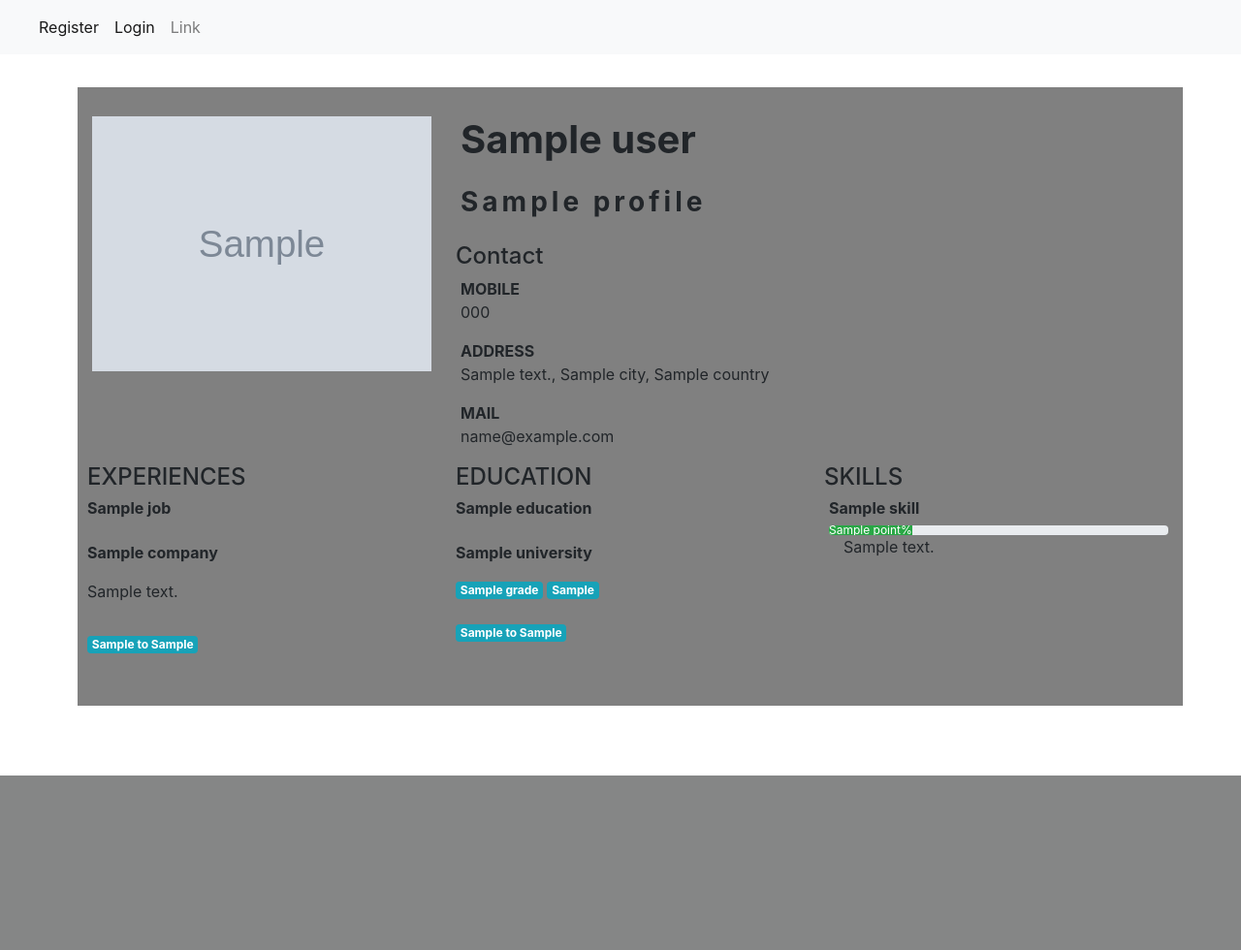
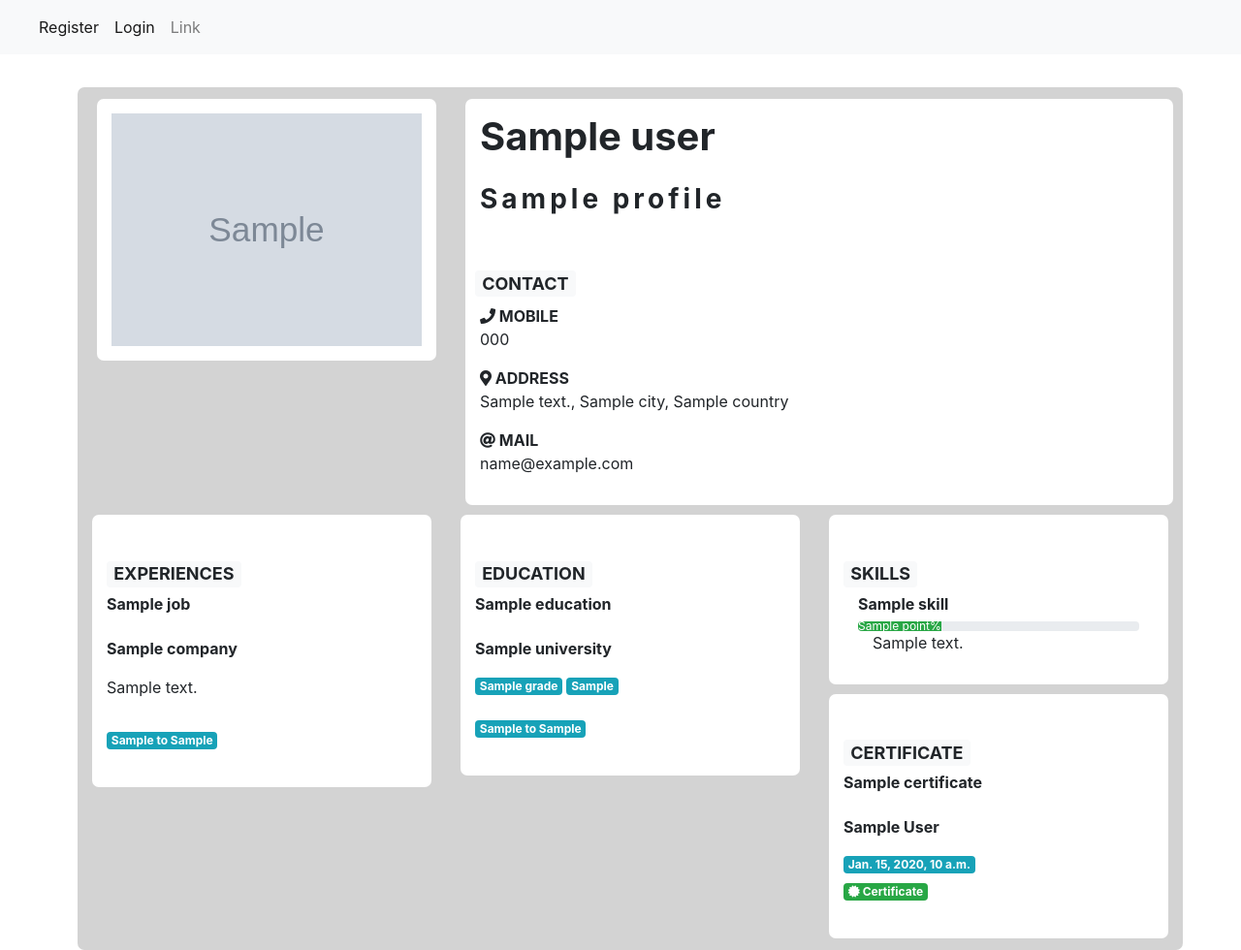
Before and after one commit to msaeiid/Qsnr_Per_V00, a Django app: template templates/Portfolio/Portfolio/detail.html in a window 1280 px wide. Shown: the whole page at 97% size. Before the commit the page ends 800 px from the top, so only its background shows below. Run offline with Django 3.2, Linux system fonts and the light colour scheme; the template is opened without the code that fills it: most values are stand-ins (such as "Sample title", 1, 10 or a date in 2020); grey boxes marked "Sample" are stand-in pictures; some libraries are stand-ins or nearby versions.

Commit message:
portfolio

```diff
--- a/templates/Agah/base.html
+++ b/templates/Agah/base.html
@@ -45,7 +45,7 @@
         .disabled{
             color: #FBD2C9;
         }
-        table, th,td,{
+        table, th,td{
             border: 1px solid #36EEE0;
         }
 
--- a/templates/Portfolio/Portfolio/detail.html
+++ b/templates/Portfolio/Portfolio/detail.html
@@ -1,13 +1,25 @@
 {% extends 'Portfolio/base.html' %}
+{% block extra_header %}
+    <link rel="stylesheet" href="https://pro.fontawesome.com/releases/v5.10.0/css/all.css"
+          integrity="sha384-AYmEC3Yw5cVb3ZcuHtOA93w35dYTsvhLPVnYs9eStHfGJvOvKxVfELGroGkvsg+p" crossorigin="anonymous"/>
+    <style>
+        h4 {
+            margin-top: 30px;
+        }
+    </style>
+{% endblock %}
 {% block title %}
     {{ profile.user.get_full_name }}
 {% endblock %}
 {% block content %}
     <div class="row">
         <div class="col-4">
+            <div class="wrapper">
                 <img src="{{ profile.image.url }}" width="100%">
             </div>
-        <div class="col-6">
+        </div>
+        <div class="col-8">
+            <div class="wrapper">
                 <div class="form-row">
                     <div class="form-group col-md-12">
                         <h1>
@@ -28,20 +40,30 @@
                 </div>
                 <div class="form-row">
                     <h4>
-                    Contact
+                        <span class="badge badge-light">CONTACT</span>
                     </h4>
                     <div class="form-group col-md-12">
-                    <strong>MOBILE</strong><br>
+                        <strong>
+                            <i class="fas fa-phone"></i>
+                            MOBILE
+                        </strong><br>
                         {{ profile.phone }}
                     </div>
                     <div class="form-group col-md-12">
-                    <strong>ADDRESS</strong><br>
+                        <strong>
+                            <i class="fas fa-map-marker-alt"></i>
+                            ADDRESS
+                        </strong><br>
                         {{ profile.address }},&nbsp;{{ profile.city }},&nbsp;{{ profile.country }}
                     </div>
                     <div class="form-group col-md-12">
-                    <strong>MAIL</strong>
+                        <strong>
+                            <i class="fas fa-at"></i>
+                            MAIL
+                        </strong>
                         <br>
                         {{ profile.user.email }}
+                    </div>
                 </div>
             </div>
         </div>
@@ -49,10 +71,12 @@
     <div class="row">
         <div class="col-4">
             <div class="form-row">
+
+                {% if jobs %}
+                    <div class="wrapper">
                         <h4>
-                    EXPERIENCES
+                            <span class="badge badge-light">EXPERIENCES</span>
                         </h4>
-                {% if jobs %}
                         {% for job in jobs %}
                             <div class="form-row">
                                 <div class="form-group col-md-12">
@@ -94,15 +118,17 @@
                                 </div>
                             </div>
                         {% endfor %}
+                    </div>
                 {% endif %}
             </div>
         </div>
         <div class="col-4">
             <div class="form-row">
+                {% if educations %}
+                    <div class="wrapper">
                         <h4>
-                    EDUCATION
+                            <span class="badge badge-light">EDUCATION</span>
                         </h4>
-                {% if educations %}
                         {% for education in educations %}
                             <div class="form-row">
                                 <div class="form-group col-md-12">
@@ -146,15 +172,17 @@
                                 </div>
                             </div>
                         {% endfor %}
+                    </div>
                 {% endif %}
             </div>
         </div>
         <div class="col-4">
             <div class="form-row">
+                {% if skills %}
+                    <div class="wrapper">
                         <h4>
-                    SKILLS
+                            <span class="badge badge-light">SKILLS</span>
                         </h4>
-                {% if skills %}
                         {% for skill in skills %}
                             <div class="col-md-12">
                                 <h6>
@@ -165,7 +193,8 @@
                                     {% endif %}
                                 </h6>
                                 <div class="progress" style="height:10px">
-                                <div class="progress-bar bg-success" style="width:{{ skill.point }}%">{{ skill.point }}%
+                                    <div class="progress-bar bg-success"
+                                         style="width:{{ skill.point }}%">{{ skill.point }}%
                                     </div>
                                 </div>
                                 <div class="form-group col-md-12">
@@ -177,6 +206,49 @@
                                 </div>
                             </div>
                         {% endfor %}
+                    </div>
+                {% endif %}
+            </div>
+            <div class="form-row">
+                {% if certificates %}
+                    <div class="wrapper">
+                        <h4>
+                            <span class="badge badge-light">CERTIFICATE</span>
+                        </h4>
+                        {% for certificate in certificates %}
+                            <div class="form-row">
+                                <div class="form-group col-md-12">
+                                    <h6>
+                                        <strong>
+                                            {% if certificate.title %}
+                                                {{ certificate.title }}
+                                            {% endif %}
+                                        </strong>
+                                    </h6>
+                                </div>
+                                <div class="form-group col-md-12">
+                                    <strong>
+                                        {% if certificate.authorized_by %}
+                                            {{ certificate.authorized_by }}
+                                        {% endif %}
+                                    </strong>
+                                </div>
+                                <div class="form-group col-md-12">
+                                    <h6><span class="badge badge-info">{% if certificate.date %}
+                                        {{ certificate.date }}{% endif %}</span>
+                                    </h6>
+                                    {% if certificate.have_cert %}
+                                        <h6>
+                                    <span class="badge badge-success">
+                                        <i class="fas fa-certificate"></i>
+                                        Certificate
+                                    </span>
+                                        </h6>
+                                    {% endif %}
+                                </div>
+                            </div>
+                        {% endfor %}
+                    </div>
                 {% endif %}
             </div>
         </div>
--- a/templates/Portfolio/base.html
+++ b/templates/Portfolio/base.html
@@ -4,9 +4,20 @@
     <meta charset="UTF-8">
     <title>{% block title %}{% endblock %}</title>
     <style>
+        .wrapper {
+            margin: 5px;
+            background-color: white;
+            padding: 15px;
+            border-radius: 7px;
+            width: 100%;
+        }
+
         .content {
-            background-color: gray;
-            padding: 30px;
+            width: 100%;
+            background-color: lightgray;
+            border-radius: 7px;
+            width: 100%;
+            padding: 7px;
         }
 
         .side {
```
Also changed, not shown: db.sqlite3, media/certificate/20211019_095913.jpg (added). Lines whose indentation alone changed are shown as unchanged.
